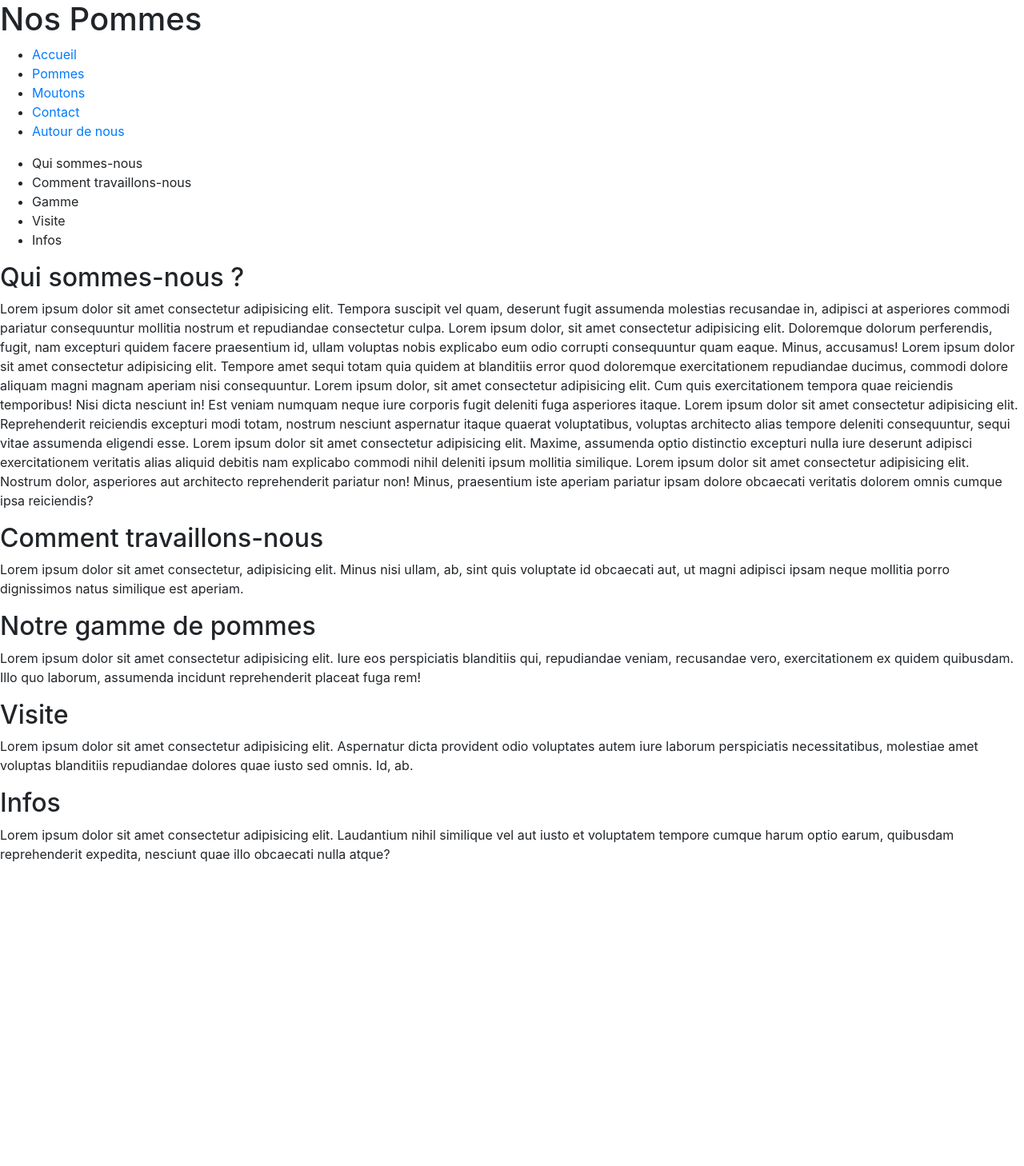
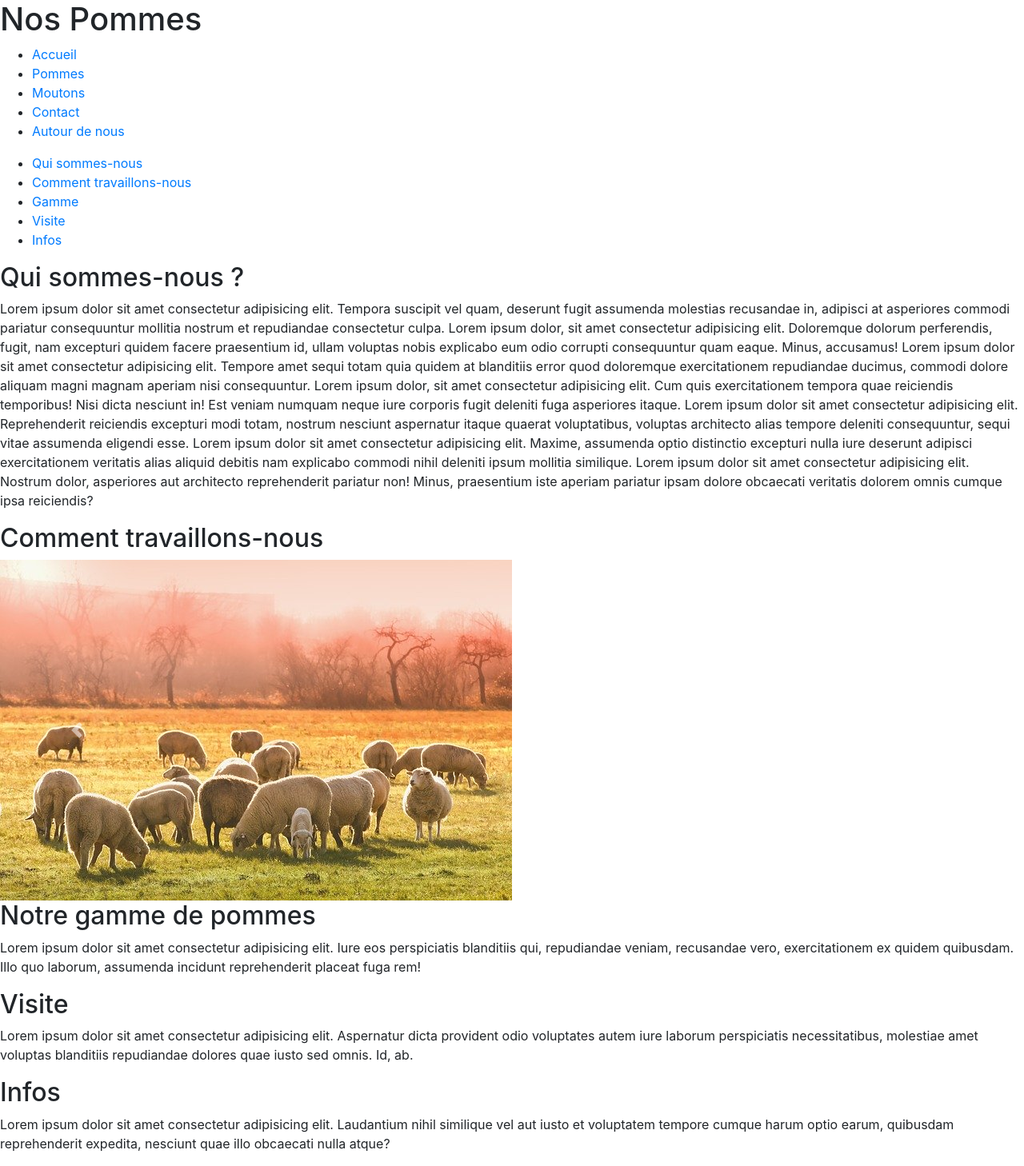
Before and after one commit to lebowvsky/Cidrerie, a PHP site: page /index.php?action=pommes in a window 1280 px wide. Shown: the part 1448-2906 px from the top of the page at 80% size. Before the commit the page ends 2526 px from the top, so only its background shows below. Run offline with PHP 8.4, Linux system fonts and the light colour scheme; some libraries are stand-ins or nearby versions.

Commit message:
Rendu de la page Pomme en monopage, insertion de balises <a> dans le subMenu

```diff
--- a/production/css_production/frontend/pages/style_pages.css
+++ b/production/css_production/frontend/pages/style_pages.css
@@ -5,9 +5,13 @@
 
     --logo-height: 12vh;
 
+    --pages-first-article-height: calc(100vh - var(--main-content-margin-top));
+    --pages-others-article-height: 100vh;
+
+    --article-h2-margin-top: calc(var(--main-content-margin-top) + 3vh);
     --mainmenu-margin-top: 15vh;
 
-    --main-content-margin-top: calc(var(--hamburgerCross-position-top) + 50px + 5vh);
+    --main-content-margin-top: calc(var(--header-height) + var(--mainmenu-height));
 
     --hamburgerCross-position-top: calc((var(--header-height) + var(--mainmenu-height)) + 2vh);
     --hamburgerCross-position-right: 3%;
@@ -258,7 +262,7 @@
         display: none;
     }
 
-    main article.visible_article {
+    main article {
         display: grid;
         grid-row-gap: 30px;
         text-align: center;
@@ -266,6 +270,19 @@
 
     main article p {
         text-align: justify;
+    }
+
+    #comment_travaillons_nous, #gamme_pommes, #visite, #infos {
+        height: var(--pages-others-article-height);
+    }
+
+    #comment_travaillons_nous h2, #gamme_pommes h2, #visite h2, #infos h2 {
+        margin-top: var(--article-h2-margin-top);
+    }
+
+    /* QUI SOMMES NOUS */
+    #qui_sommes_nous {
+        height: var(--pages-first-article-height);
     }
 
     /* CONTACT */
--- a/view/frontend/pages/pommes/pommes_description.php
+++ b/view/frontend/pages/pommes/pommes_description.php
@@ -12,7 +12,23 @@
     <article id="comment_travaillons_nous" class="article">
         <h2>Comment travaillons-nous</h2>
         <section>
-            <p>Lorem ipsum dolor sit amet consectetur, adipisicing elit. Minus nisi ullam, ab, sint quis voluptate id obcaecati aut, ut magni adipisci ipsam neque mollitia porro dignissimos natus similique est aperiam.</p>
+            <div id="carousel" class="carousel slide" data-ride="carousel">
+                <div class="carousel-inner">
+                    <div class="carousel-item active"> <img alt="" src="../contents/images/accueil/carousel/1.jpg"></div>
+                    <div class="carousel-item"> <img alt="" src="../contents/images/accueil/carousel/2.jpg"></div>
+                    <div class="carousel-item"> <img alt="" src="../contents/images/accueil/carousel/3.jpg"></div>
+                    <div class="carousel-item"> <img alt="" src="../contents/images/accueil/carousel/4.jpg"></div>
+                    <div class="carousel-item"> <img alt="" src="../contents/images/accueil/carousel/5.jpg"></div>
+                    <div class="carousel-item"> <img alt="" src="../contents/images/accueil/carousel/6.jpg"></div>
+                    <div class="carousel-item"> <img alt="" src="../contents/images/accueil/carousel/7.jpg"></div>
+                </div>
+                <a class="carousel-control-prev" href="#carousel" role="button" data-slide="prev">
+                    <span class="carousel-control-prev-icon" aria-hidden="true"></span>
+                </a>
+                <a class="carousel-control-next" href="#carousel" role="button" data-slide="next">
+                    <span class="carousel-control-next-icon" aria-hidden="true"></span>
+                </a>
+            </div>
         </section>
     </article>
 
--- a/view/frontend/pages/templates/template_pages.php
+++ b/view/frontend/pages/templates/template_pages.php
@@ -51,6 +51,9 @@
 
 
     <script src="../js/frontend/pages.js"></script>
+    <script src="https://code.jquery.com/jquery-3.3.1.slim.min.js" integrity="sha384-q8i/X+965DzO0rT7abK41JStQIAqVgRVzpbzo5smXKp4YfRvH+8abtTE1Pi6jizo" crossorigin="anonymous"></script>
+    <script src="https://cdnjs.cloudflare.com/ajax/libs/popper.js/1.14.7/umd/popper.min.js" integrity="sha384-UO2eT0CpHqdSJQ6hJty5KVphtPhzWj9WO1clHTMGa3JDZwrnQq4sF86dIHNDz0W1" crossorigin="anonymous"></script>
+    <script src="https://stackpath.bootstrapcdn.com/bootstrap/4.3.1/js/bootstrap.min.js" integrity="sha384-JjSmVgyd0p3pXB1rRibZUAYoIIy6OrQ6VrjIEaFf/nJGzIxFDsf4x0xIM+B07jRM" crossorigin="anonymous"></script>
 
 </body>
 </html>
--- a/view/frontend/pages/templates/template_pomme.php
+++ b/view/frontend/pages/templates/template_pomme.php
@@ -11,10 +11,10 @@
 
 <?php ob_start(); ?>
     <ul>
-        <li><span class="pointer internal_link" data-article-id="qui_sommes_nous">Qui sommes-nous</span></li>
-        <li><span class="pointer internal_link" data-article-id="comment_travaillons_nous">Comment travaillons-nous</span></li>
-        <li><span class="pointer internal_link" data-article-id="gamme_pommes">Gamme</span></li>
-        <li><span class="pointer internal_link" data-article-id="visite">Visite</span></li>
-        <li><span class="pointer internal_link" data-article-id="infos">Infos</span></li>
+        <li><a href="#qui_sommes_nous"><span class="pointer internal_link" data-article-id="qui_sommes_nous">Qui sommes-nous</span></a></li>
+        <li><a href="#comment_travaillons_nous"><span class="pointer internal_link" data-article-id="comment_travaillons_nous">Comment travaillons-nous</span></a></li>
+        <li><a href="#gamme_pommes"><span class="pointer internal_link" data-article-id="gamme_pommes">Gamme</span></a></li>
+        <li><a href="#visite"><span class="pointer internal_link" data-article-id="visite">Visite</span></a></li>
+        <li><a href="#infos"><span class="pointer internal_link" data-article-id="infos">Infos</span></a></li>
     </ul>
 <?php $sub_menu = ob_get_clean(); ?>
```
